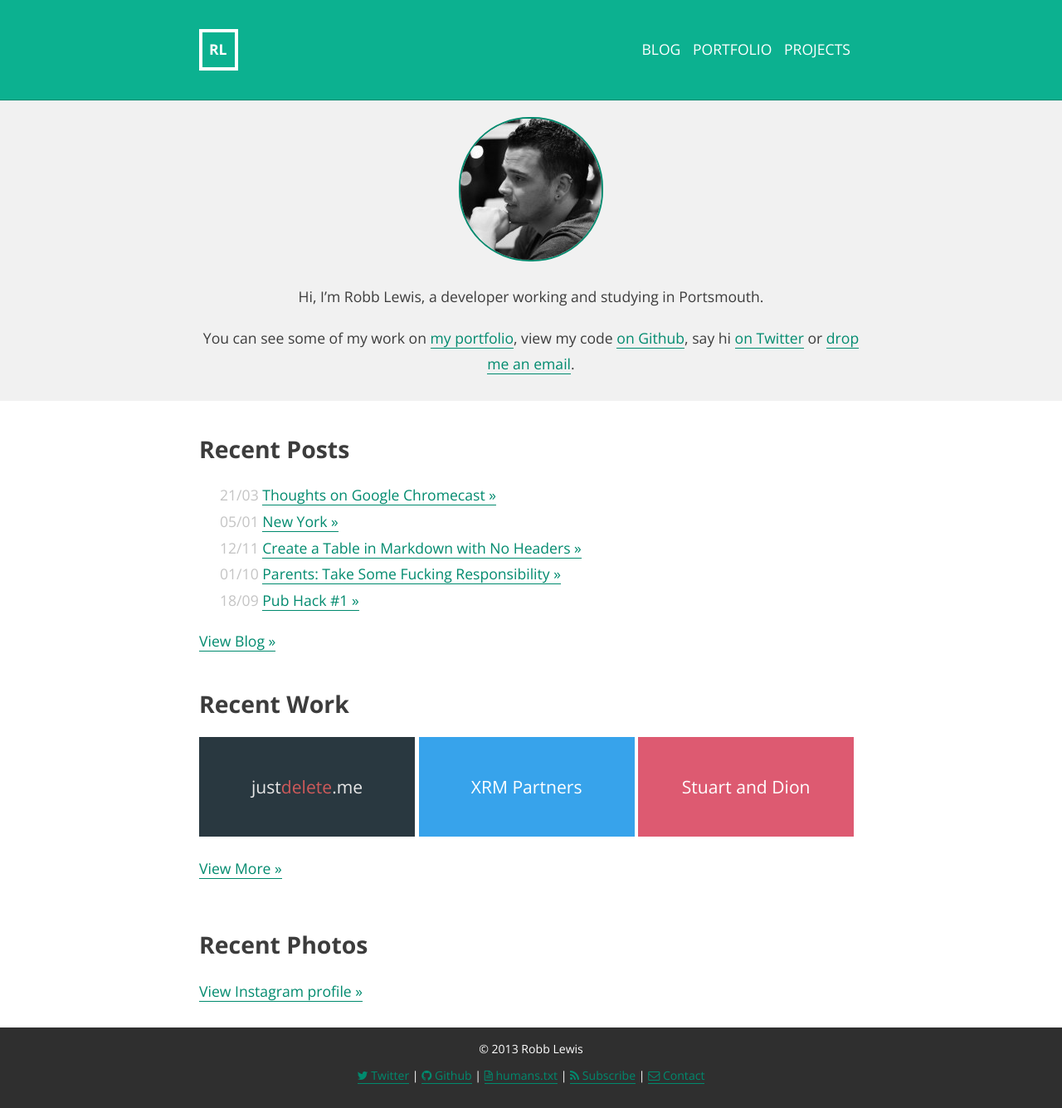
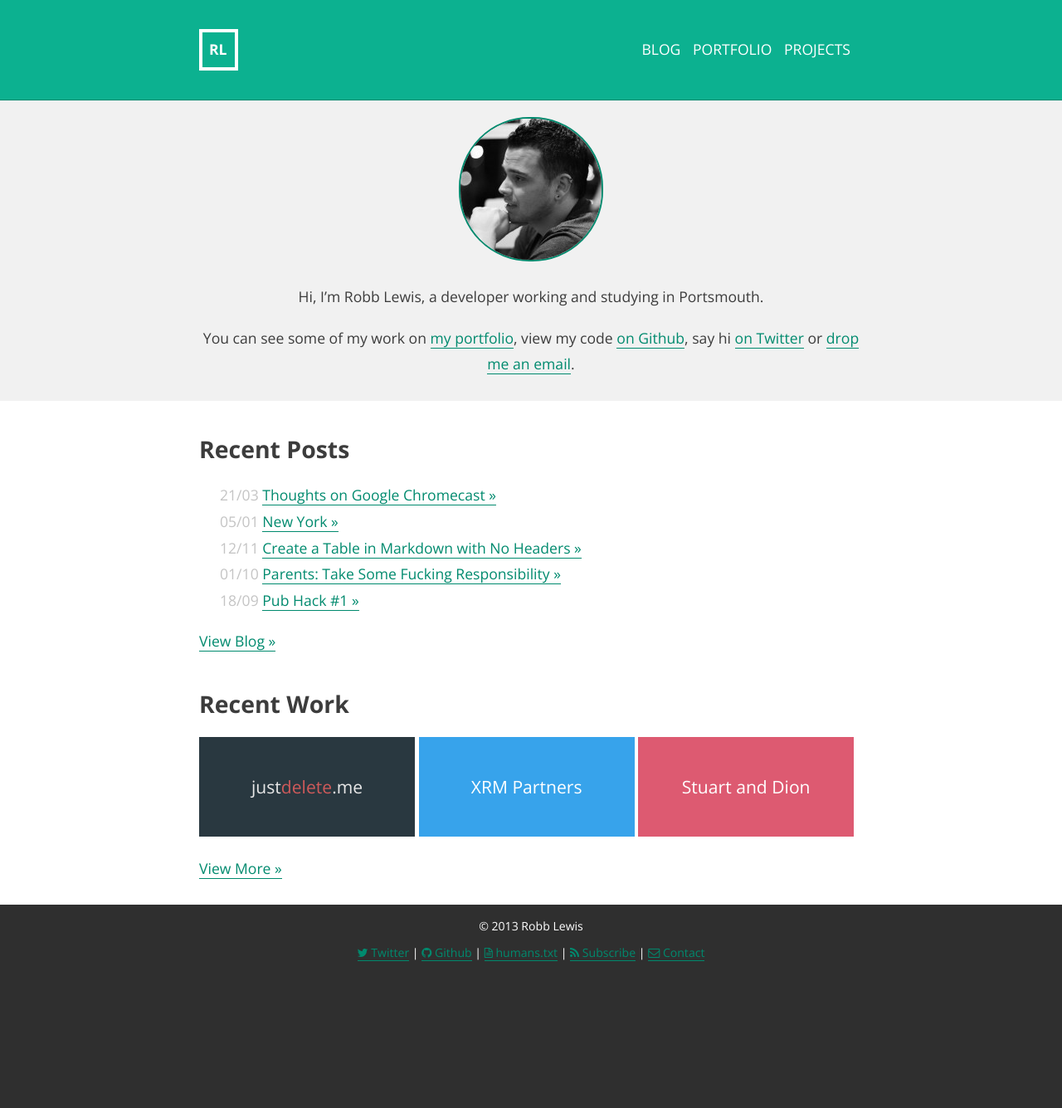
Before and after one commit to rknightuk/robblewis.me-jekyll, a Jekyll site: the page built from index.html, in a window 1280 px wide. Shown: the whole page at 83% size. Built offline with Jekyll 4.4.1, drawn with Linux system fonts in a browser that asks for light colours; Markdown is read by kramdown in place of the engine named in the settings; after the commit the page ends 1187 px from its top, so only the background shows below that.

Commit message:
Remove instagram from home page

```diff
--- a/assets/js/scripts.js
+++ b/assets/js/scripts.js
@@ -6,18 +6,4 @@ $(document).ready(function(){
 		$('.burger-menu').slideToggle('fast');
 	});
 
-	// Get Instagram
-	if ($('.instagram').length == 1) {
-		$.ajax({
-			url:'https://api.instagram.com/v1/users/433244/media/recent?access_token=433244.467ede5.8d80ee8b78b3498891ce1ae5dce70931&count=5',
-			dataType:'jsonp',
-			success: function(data) {
-				var grams = data.data;
-				for (i = 0; i < grams.length; i++) {
-					$('#instagram').append('<a class="gram-link" href="'+ grams[i].link +'"><div class="gram"><img width="150" height="150" src="'+ grams[i].images.thumbnail.url +'" alt="'+ grams[i].caption.text +'"></div></a>');
-				}
-			}
-		});
-	}
-
 });
--- a/index.html
+++ b/index.html
@@ -48,9 +48,4 @@ layout: home
 		<p><a href="/portfolio">View More &raquo;</a></p>
 	</section>
 
-	<section class="inner instagram">
-		<h2>Recent Photos</h2>
-		<div id="instagram"></div>
-		<p><a href="http://instagram.com/rmlewisuk">View Instagram profile &raquo;</a></p>
-	</section>
 </section>
```
